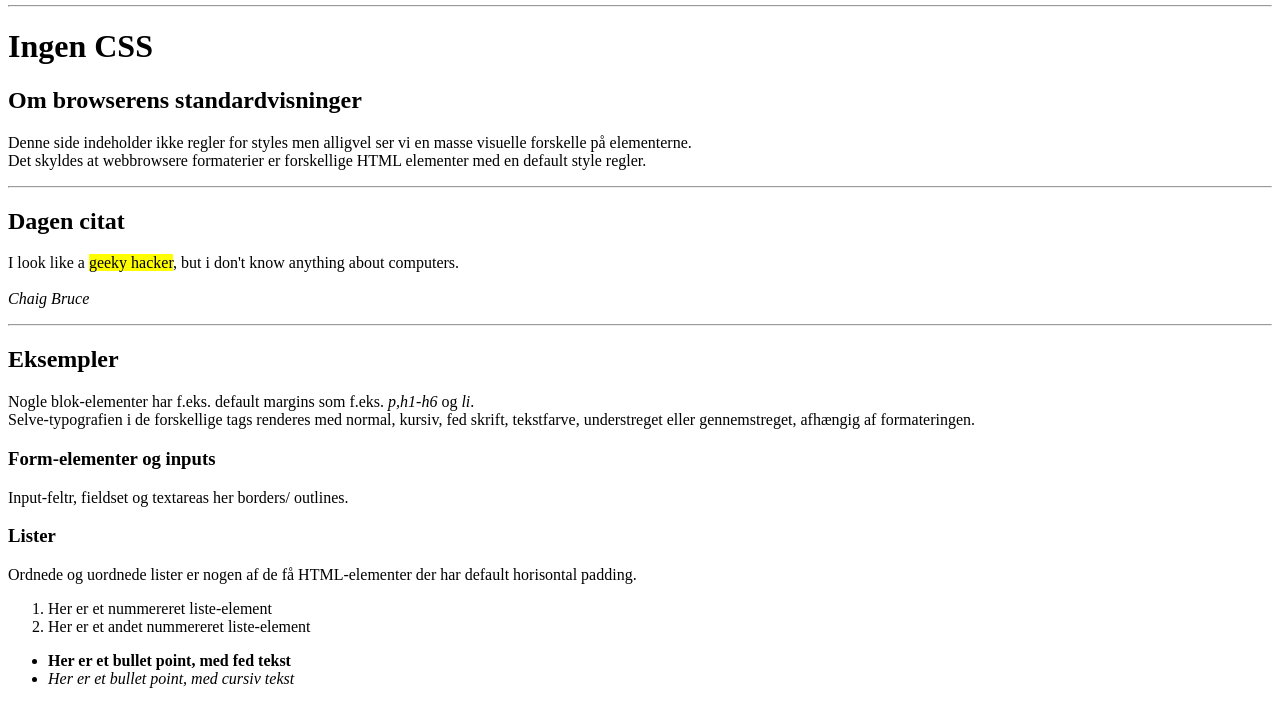
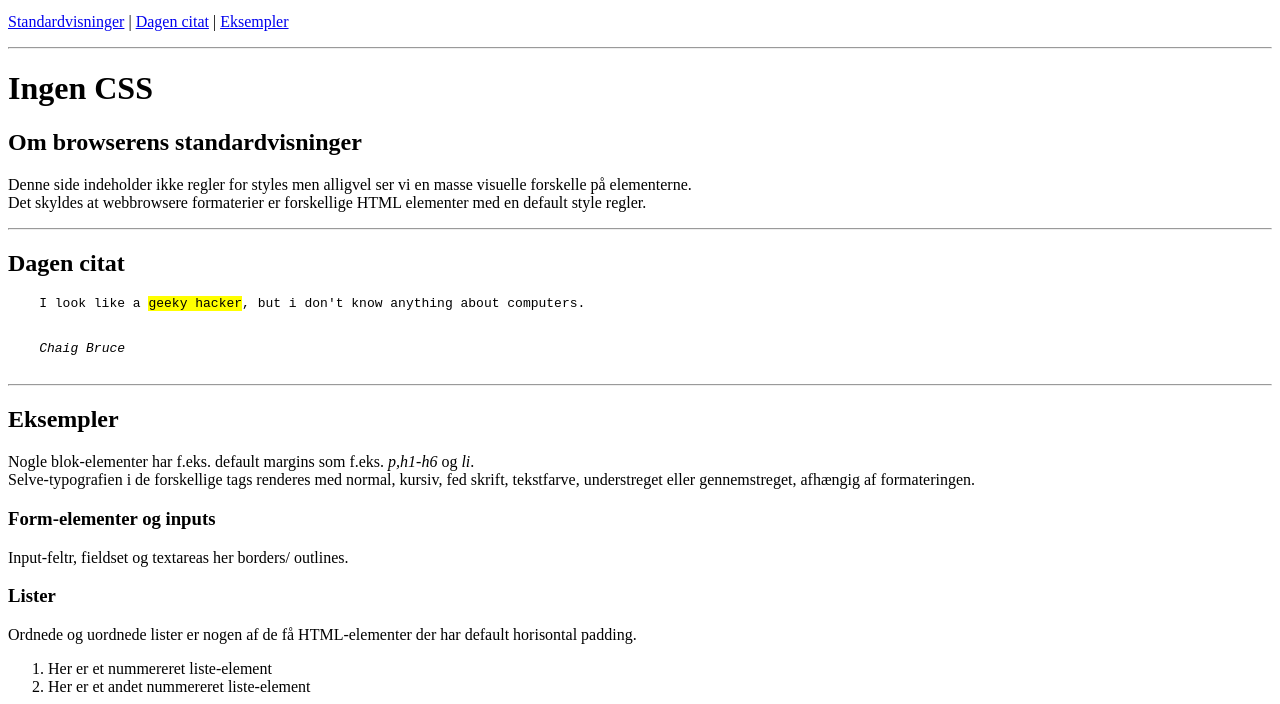
Before and after one commit to ABertie/HTML-uden-style, a plain HTML site: page index.html in a window 1280 px wide. Shown: the part 84-788 px from the top of the page. Drawn offline with Linux system fonts and the light colour scheme.

Commit message:
mellemrum og retelser

```diff
--- a/index.html
+++ b/index.html
@@ -10,41 +10,65 @@
 <body>
 
     <header>
+
         <table>
             <tr>
                 <th><img src="img/logo.png" alt="Roskilde Teksniske Skole logo"></th>
                 <th><h2>WU-RTS</h2></th>
             </tr>
         </table>
+
         <nav>
-            <!--tilføj navigtion her-->
+            <p>
+                <a href="#">Standardvisninger</a>
+                |
+                <a href="#">Dagen citat</a>
+                |
+                <a href="#">Eksempler</a>
+            </p>
         </nav>
+
     </header>
+
     <hr>
+
     <main>
+
         <h1>Ingen CSS</h1>
+
         <section>
             <h2>Om browserens standardvisninger</h2>
             <p>Denne side indeholder ikke regler for styles men alligvel ser vi en masse visuelle forskelle på elementerne.
             <br>Det skyldes at webbrowsere formaterier er forskellige HTML elementer med en default style regler.</p>
         </section>
+
         <hr>
+
         <article>
             <h2>Dagen citat</h2>
-            <!--lav mellemrum fra venstre side og til <p>-->
-            <p>I look like a <mark>geeky hacker</mark>, but i don't know anything about computers.
-                <br><br><i>Chaig Bruce</i></p>
+            <pre>
+    I look like a <mark>geeky hacker</mark>, but i don't know anything about computers.
+            <br>
+    <i>Chaig Bruce</i>
+            </pre>
         </article>
+
         <hr>
+
         <article>
+
+            <section>
                 <h2>Eksempler</h2>
                 <p>Nogle blok-elementer har f.eks. default margins som f.eks. <i>p,h1-h6</i> og <i>li</i>.
                 <br>Selve-typografien i de forskellige tags renderes med normal, kursiv, fed skrift, tekstfarve, understreget eller gennemstreget, afhængig af formateringen.</p>
+            </section>
+
             <section>
                 <h3>Form-elementer og inputs</h3>
                 <p>Input-feltr, fieldset og textareas her borders/ outlines.</p>
                 <!--lave en boks med dropdown og tekstfelt-->
             </section>
+
             <section>
                 <h3>Lister</h3>
                 <p>Ordnede og uordnede lister er nogen af de få HTML-elementer der har default horisontal padding.</p>
@@ -57,6 +81,7 @@
                     <li><i>Her er et bullet point, med cursiv tekst</i></li>
                 </ul>
             </section>
+
             <section>
                 <h3>Tabeller</h3>
                 <p>Blok-elementer renderes som default med 100% bredde, hvilket betyder at vi ikke kan placere dem side om side.
@@ -84,10 +109,15 @@
                         <td>Hot dogs</td>
                     </tr>
                 </table>
+
             </section>
+
         </article>
+
     </main>
+
     <hr>
+
     <footer>
         <h4>CMK - <i>Roskilde Teksniske Skole</i></h4>
         <P><i>Pulsen 8
```
Lines whose indentation alone changed are shown as unchanged.
